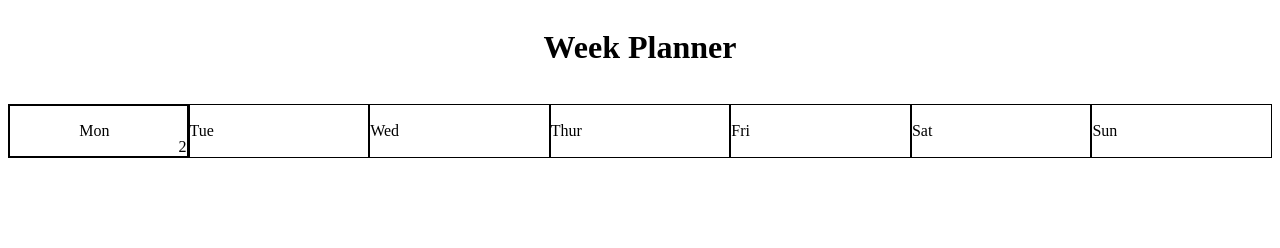
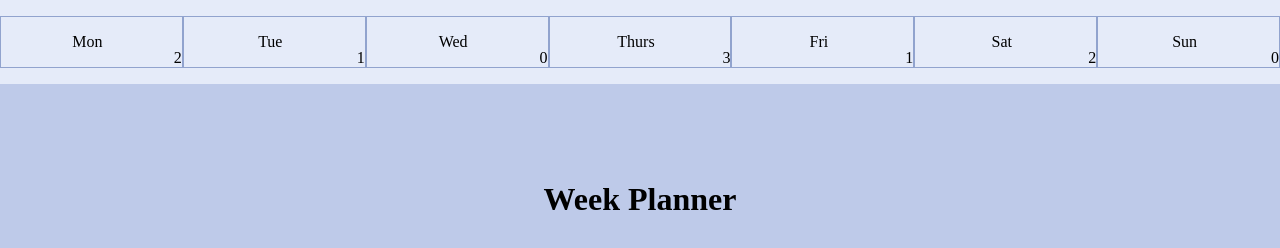
Before and after one commit to cathyygrcia/week-planner, a website: page index.html in a window 1280 px wide. Drawn offline with Linux system fonts and the light colour scheme.

Commit message:
background-color

```diff
--- a/index.html
+++ b/index.html
@@ -10,9 +10,6 @@
 
 <body>
   <header>
-    <div class="header-one">
-      <h1>Week Planner</h1>
-    </div>
     <nav>
       <ul class="nav-ul">
         <li class="day">
@@ -23,16 +20,62 @@
             </div>
           </div>
         </li>
-
-        <li class="day">Tue</li>
-        <li class="day">Wed</li>
-        <li class="day">Thur</li>
-        <li class="day">Fri</li>
-        <li class="day">Sat</li>
-        <li class="day">Sun</li>
+        <li class="day">
+          <div class="sub-li">
+            <p class="sub-p">Tue</p>
+            <div class="sub-ul">
+              <p class="inner-p">1</p>
+            </div>
+          </div>
+        </li>
+        <li class="day">
+          <div class="sub-li">
+            <p class="sub-p">Wed</p>
+            <div class="sub-ul">
+              <p class="inner-p">0</p>
+            </div>
+          </div>
+        </li>
+        <li class="day">
+          <div class="sub-li">
+            <p class="sub-p">Thurs</p>
+            <div class="sub-ul">
+              <p class="inner-p">3</p>
+            </div>
+          </div>
+        </li>
+        <li class="day">
+          <div class="sub-li">
+            <p class="sub-p">Fri</p>
+            <div class="sub-ul">
+              <p class="inner-p">1</p>
+            </div>
+          </div>
+        </li>
+        <li class="day">
+          <div class="sub-li">
+            <p class="sub-p">Sat</p>
+            <div class="sub-ul">
+              <p class="inner-p">2</p>
+            </div>
+          </div>
+        </li>
+        <li class="day">
+          <div class="sub-li">
+            <p class="sub-p">Sun</p>
+            <div class="sub-ul">
+              <p class="inner-p">0</p>
+            </div>
+          </div>
+        </li>
       </ul>
     </nav>
   </header>
+  <main class="container">
+    <div class="header-one">
+      <h1>Week Planner</h1>
+    </div>
+  </main>
   <script src="main.js"></script>
 </body>
 
--- a/styles.css
+++ b/styles.css
@@ -1,3 +1,17 @@
+body {
+  margin: 0 auto;
+  background-color: rgb(190, 202, 233);
+}
+
+header {
+  background-color: rgb(229, 235, 249);
+  position: fixed;
+  bottom: 1;
+  right: 0;
+  left: 0;
+  top: 0;
+}
+
 .header-one {
   display: flex;
   justify-content: center;
@@ -7,7 +21,7 @@
   list-style: none;
   flex-basis: calc(100% / 7);
   text-align: center;
-  border: 1px solid black;
+  border: 1px solid rgb(145, 163, 206);
   display: flex;
   align-items: center;
 }
@@ -26,7 +40,6 @@ li {
   flex-basis: 100%;
   display: flex;
   justify-content: center;
-  border: 1px solid black;
 }
 
 .sub-ul {
@@ -42,3 +55,7 @@ li {
   margin: 0;
   padding: 0;
 }
+
+.container {
+  margin-top: 10rem;
+}
```
